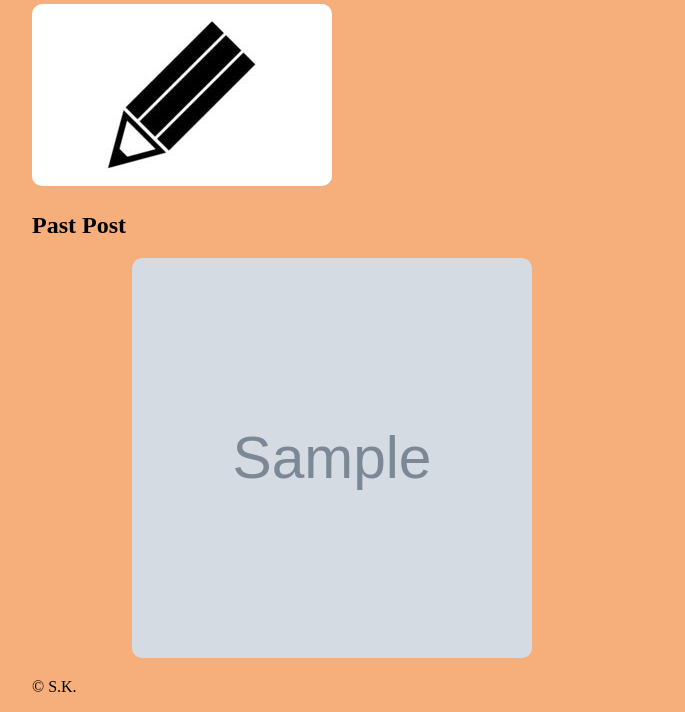
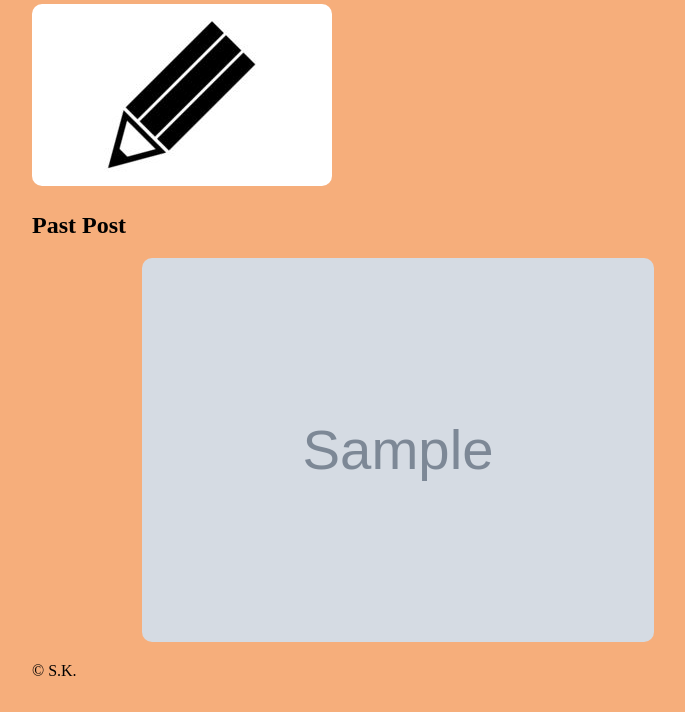
Before and after one commit to Shumpei-Kikuta/My_application, a Flask app: template templates/home.html in a window 1280 px wide. Shown: the part 590-1302 px from the top of the page, without its empty margins (58-743 px from the left). After the commit the page ends 1266 px from the top, so only its background shows below. Run offline with Flask 2, Linux system fonts and the light colour scheme; the template is opened without the code that fills it: values that come from a table or form of the project are taken from there, others are empty; tables that the repository leaves empty hold one stand-in row (values such as "Sample post"); grey boxes marked "Sample" are stand-in pictures; some libraries are stand-ins or nearby versions.

Commit message:
responsible design
・スマホ対応の大きさに直した

```diff
--- a/static/home.css
+++ b/static/home.css
@@ -9,12 +9,13 @@ img{
 
 .one_post{
   float: left;
-  margin-left: 100px;
+  margin-left: 10%;
+  width: 40vw;
 }
 
 .past_post img{
-  width: 400px;
-  height: 400px;
+  width: 100%;
+  height: 100%;
 }
 
 .past_post:after{
--- a/static/template_style.css
+++ b/static/template_style.css
@@ -2,7 +2,7 @@
 body{
   /* font-family:; */
   margin-top: 0;
-  width: 1100px;
+  max-width: 1100px;
   margin: auto;
   background-color: rgba(241, 124, 40, 0.61);
 }
```
